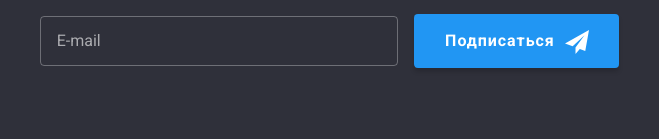
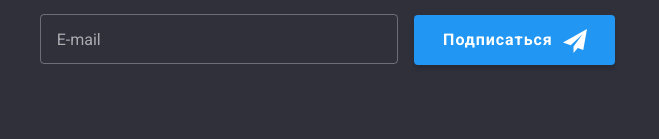
Before and after one commit to Illia-illia/goit-markup-hw-07, a plain HTML site: page portfolio.html in a window 1280 px wide. Shown: the part 1725-1864 px from the top of the page, 602-1261 px from the left. Drawn offline with nearby package versions, Linux system fonts and the light colour scheme.

Commit message:
Update styles.css

```diff
--- a/css/styles.css
+++ b/css/styles.css
@@ -228,6 +228,7 @@ ul {
   transition: background-color var(--duration250ms) var(--time-function);
 
   border-radius: 4px;
+  border: transparent;
   padding: 10px var(--padding32);
   min-width: 200px;
 
@@ -600,8 +601,6 @@ background-color: var(--link-accent);
   margin-left: var(--margin12);
   padding-left: 29px;
   padding-right: 28px;
-  border-color: transparent;
-  border-radius: 4px;
 
   fill: currentColor;
   box-shadow: 0px 4px 4px rgba(0, 0, 0, 0.15);
@@ -928,5 +927,4 @@ color: var(--secondary-text);
 .modal-btn{
   display: block;
   margin: 0 auto;
-  border:transparent;
 }
```
